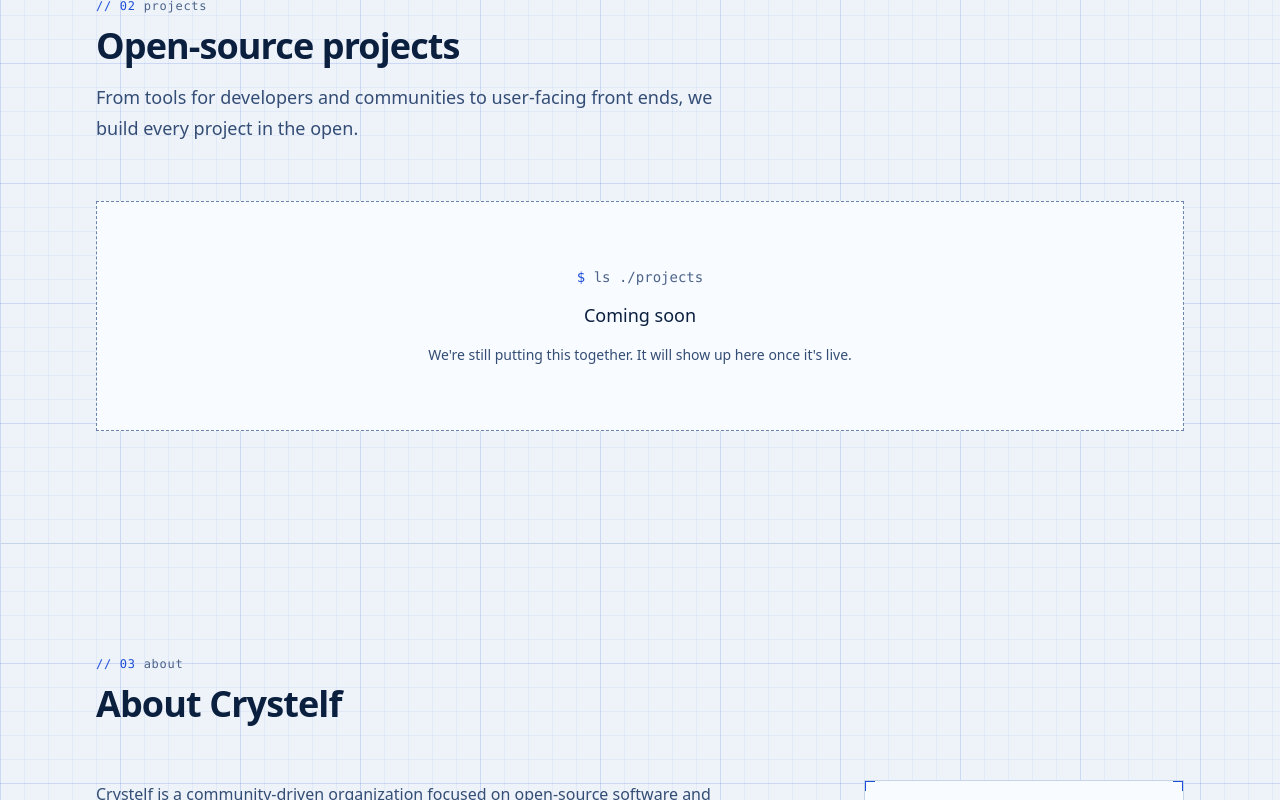
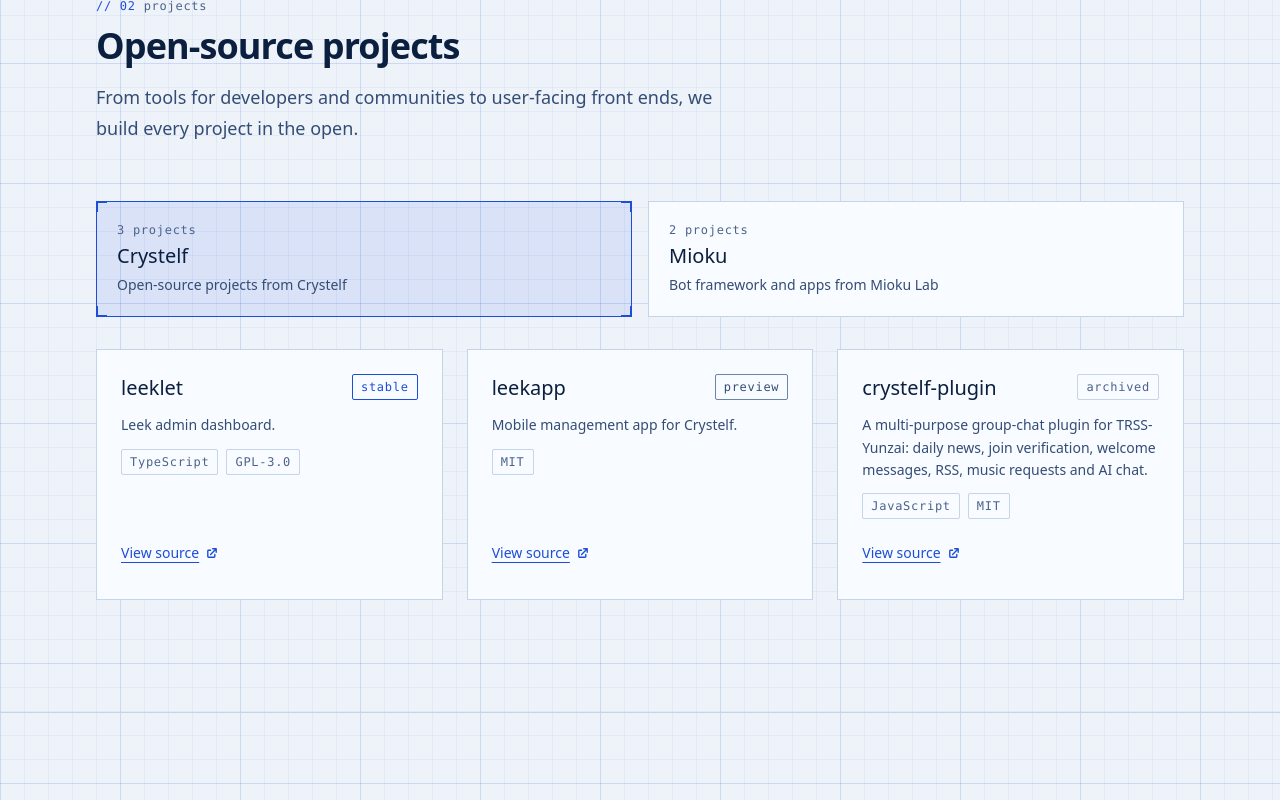
Before and after one commit to crystelf/crystelf-web, a React (Vite) app: page / in a window 1280 px wide. Shown: the part 1497-2297 px from the top of the page. Built offline with nearby package versions, Linux system fonts and the light colour scheme.

Commit message:
feat(projects): 开源项目按 Crystelf 与 Mioku 分组切换并标注状态

```diff
--- a/src/components/sections/CatalogSection.tsx
+++ b/src/components/sections/CatalogSection.tsx
@@ -3,14 +3,14 @@
 import { Section } from "@/components/ui/Section";
 import { SectionHeader } from "@/components/ui/SectionHeader";
 import { useLanguage } from "@/contexts/LanguageContext";
-import type { ProjectItem, ServiceItem } from "@/data/types";
+import type { ServiceItem } from "@/data/types";
 import type { Translations } from "@/locales";
 
 interface CatalogSectionProps {
   id: string;
   index: string;
-  copy: Translations["services"] | Translations["projects"];
-  items: readonly (ServiceItem | ProjectItem)[];
+  copy: Translations["services"];
+  items: readonly ServiceItem[];
 }
 
 export function CatalogSection({ id, index, copy, items }: CatalogSectionProps) {
--- a/src/components/sections/ProjectsSection.tsx
+++ b/src/components/sections/ProjectsSection.tsx
@@ -1,8 +1,121 @@
-import { CatalogSection } from "@/components/sections/CatalogSection";
+import { useRef, useState, type KeyboardEvent } from "react";
+import { EmptyState } from "@/components/ui/EmptyState";
+import { ItemCard, ItemGrid } from "@/components/ui/ItemCard";
+import { Section } from "@/components/ui/Section";
+import { SectionHeader } from "@/components/ui/SectionHeader";
+import { cx } from "@/components/ui/cx";
 import { useLanguage } from "@/contexts/LanguageContext";
-import { projects } from "@/data/projects";
+import { projectGroups, projects } from "@/data/projects";
+import type { ProjectGroup } from "@/data/types";
+
+const tabId = (group: ProjectGroup) => `projects-tab-${group}`;
+const panelId = (group: ProjectGroup) => `projects-panel-${group}`;
+
+function targetIndex(key: string, index: number, last: number): number | null {
+  switch (key) {
+    case "ArrowRight":
+      return index === last ? 0 : index + 1;
+    case "ArrowLeft":
+      return index === 0 ? last : index - 1;
+    case "Home":
+      return 0;
+    case "End":
+      return last;
+    default:
+      return null;
+  }
+}
 
 export function ProjectsSection() {
-  const { t } = useLanguage();
-  return <CatalogSection id="projects" index="02" copy={t.projects} items={projects} />;
+  const { t, locale } = useLanguage();
+  const copy = t.projects;
+  const [active, setActive] = useState<ProjectGroup>(projectGroups[0]);
+  const tabRefs = useRef<Partial<Record<ProjectGroup, HTMLButtonElement | null>>>({});
+  const items = projects.filter((project) => project.group === active);
+
+  const select = (group: ProjectGroup) => {
+    setActive(group);
+    tabRefs.current[group]?.focus();
+  };
+
+  const handleKeyDown = (event: KeyboardEvent<HTMLButtonElement>, index: number) => {
+    const next = targetIndex(event.key, index, projectGroups.length - 1);
+    if (next === null) {
+      return;
+    }
+    event.preventDefault();
+    select(projectGroups[next]);
+  };
+
+  return (
+    <Section id="projects" titleId="projects-title">
+      <SectionHeader
+        index="02"
+        label={copy.label}
+        title={copy.title}
+        subtitle={copy.subtitle}
+        titleId="projects-title"
+      />
+      <div role="tablist" aria-label={copy.tabsLabel} className="mb-8 grid gap-4 sm:grid-cols-2">
+        {projectGroups.map((group, index) => {
+          const selected = group === active;
+          const count = projects.filter((project) => project.group === group).length;
+          const info = copy.groups[group];
+          return (
+            <button
+              key={group}
+              ref={(node) => {
+                tabRefs.current[group] = node;
+              }}
+              type="button"
+              role="tab"
+              id={tabId(group)}
+              aria-selected={selected}
+              aria-controls={panelId(group)}
+              tabIndex={selected ? 0 : -1}
+              onClick={() => setActive(group)}
+              onKeyDown={(event) => handleKeyDown(event, index)}
+              className={cx(
+                "flex min-h-11 cursor-pointer flex-col gap-1 border p-5 text-left transition-colors",
+                selected
+                  ? "corner-marks border-accent bg-accent-soft"
+                  : "border-line bg-surface hover:border-line-strong",
+              )}
+            >
+              <span className="label-mono">
+                {count} {count === 1 ? copy.countOne : copy.countOther}
+              </span>
+              <span className="text-lg font-medium text-fg md:text-xl">{info.name}</span>
+              <span className="text-sm text-fg-muted">{info.description}</span>
+            </button>
+          );
+        })}
+      </div>
+      <div role="tabpanel" id={panelId(active)} aria-labelledby={tabId(active)} tabIndex={0}>
+        {items.length > 0 ? (
+          <ItemGrid key={active}>
+            {items.map((item) => (
+              <li key={item.id}>
+                <ItemCard
+                  title={item.name}
+                  description={item.description[locale]}
+                  href={item.url}
+                  actionLabel={copy.itemAction}
+                  tags={item.tags}
+                  status={{ label: copy.status[item.status], tone: item.status }}
+                />
+              </li>
+            ))}
+          </ItemGrid>
+        ) : (
+          <EmptyState
+            key={active}
+            command={copy.emptyCommand}
+            title={t.emptyState.comingSoon}
+            description={t.emptyState.description}
+          />
+        )}
+      </div>
+    </Section>
+  );
 }
--- a/src/components/ui/ItemCard.tsx
+++ b/src/components/ui/ItemCard.tsx
@@ -1,5 +1,7 @@
 import type { ReactNode } from "react";
 import { ExternalHint } from "@/components/ui/ExternalHint";
+import { cx } from "@/components/ui/cx";
+import type { ProjectStatus } from "@/data/types";
 import { useReveal } from "@/hooks/useReveal";
 
 interface ItemCardProps {
@@ -8,12 +10,31 @@
   href: string;
   actionLabel: string;
   tags?: readonly string[];
+  status?: { label: string; tone: ProjectStatus };
 }
 
-export function ItemCard({ title, description, href, actionLabel, tags }: ItemCardProps) {
+const statusTone: Record<ProjectStatus, string> = {
+  stable: "border-accent text-accent",
+  preview: "border-line-strong text-fg-muted",
+  archived: "border-line text-fg-subtle",
+};
+
+export function ItemCard({ title, description, href, actionLabel, tags, status }: ItemCardProps) {
   return (
     <article className="flex h-full flex-col gap-3 border border-line bg-surface p-6">
-      <h3 className="text-lg font-medium text-fg md:text-xl">{title}</h3>
+      <div className="flex items-start justify-between gap-3">
+        <h3 className="text-lg font-medium text-fg md:text-xl">{title}</h3>
+        {status && (
+          <span
+            className={cx(
+              "label-mono shrink-0 rounded-xs border px-2 py-1",
+              statusTone[status.tone],
+            )}
+          >
+            {status.label}
+          </span>
+        )}
+      </div>
       <p className="text-sm text-fg-muted">{description}</p>
       {tags && tags.length > 0 && (
         <ul className="flex flex-wrap gap-2">
--- a/src/data/projects.ts
+++ b/src/data/projects.ts
@@ -1,3 +1,68 @@
-import type { ProjectItem } from "@/data/types";
+import type { ProjectGroup, ProjectItem } from "@/data/types";
 
-export const projects: readonly ProjectItem[] = [];
+export const projectGroups: readonly ProjectGroup[] = ["crystelf", "mioku"];
+
+export const projects: readonly ProjectItem[] = [
+  {
+    id: "leeklet",
+    name: "leeklet",
+    group: "crystelf",
+    status: "stable",
+    description: {
+      "zh-CN": "大葱管理后台。",
+      "en-US": "Leek admin dashboard.",
+    },
+    url: "https://github.com/crystelf/leeklet",
+    tags: ["TypeScript", "GPL-3.0"],
+  },
+  {
+    id: "leekapp",
+    name: "leekapp",
+    group: "crystelf",
+    status: "preview",
+    description: {
+      "zh-CN": "移动端晶灵管理软件。",
+      "en-US": "Mobile management app for Crystelf.",
+    },
+    url: "https://github.com/crystelf/leekapp",
+    tags: ["MIT"],
+  },
+  {
+    id: "crystelf-plugin",
+    name: "crystelf-plugin",
+    group: "crystelf",
+    status: "archived",
+    description: {
+      "zh-CN":
+        "适用于 TRSS-Yunzai 的多功能群娱乐插件，提供 60s 早报、入群验证、欢迎语、RSS 订阅、点歌与 AI 对话等功能。",
+      "en-US":
+        "A multi-purpose group-chat plugin for TRSS-Yunzai: daily news, join verification, welcome messages, RSS, music requests and AI chat.",
+    },
+    url: "https://github.com/Jerryplusy/crystelf-plugin",
+    tags: ["JavaScript", "MIT"],
+  },
+  {
+    id: "mioku",
+    name: "mioku",
+    group: "mioku",
+    status: "stable",
+    description: {
+      "zh-CN": "以初音未来为主题，轻量、跨平台、插件式的机器人框架。",
+      "en-US": "A lightweight, cross-platform, plugin-based bot framework themed around Hatsune Miku.",
+    },
+    url: "https://github.com/mioku-lab/mioku",
+    tags: ["TypeScript", "MIT"],
+  },
+  {
+    id: "mioku-app",
+    name: "mioku-app",
+    group: "mioku",
+    status: "preview",
+    description: {
+      "zh-CN": "Mioku 智能体移动端。",
+      "en-US": "Mobile app for Mioku agents.",
+    },
+    url: "https://github.com/mioku-lab/mioku-app",
+    tags: ["MIT"],
+  },
+];
--- a/src/data/types.ts
+++ b/src/data/types.ts
@@ -10,10 +10,16 @@
   tags?: readonly string[];
 }
 
+export type ProjectGroup = "crystelf" | "mioku";
+
+export type ProjectStatus = "stable" | "preview" | "archived";
+
 export interface ProjectItem {
   id: string;
   name: string;
   description: LocalizedText;
   url: string;
+  group: ProjectGroup;
+  status: ProjectStatus;
   tags?: readonly string[];
 }
--- a/src/locales/en-US.ts
+++ b/src/locales/en-US.ts
@@ -73,6 +73,18 @@
       "From tools for developers and communities to user-facing front ends, we build every project in the open.",
     emptyCommand: "ls ./projects",
     itemAction: "View source",
+    tabsLabel: "Project groups",
+    groups: {
+      crystelf: { name: "Crystelf", description: "Open-source projects from Crystelf" },
+      mioku: { name: "Mioku", description: "Bot framework and apps from Mioku Lab" },
+    },
+    countOne: "project",
+    countOther: "projects",
+    status: {
+      stable: "stable",
+      preview: "preview",
+      archived: "archived",
+    },
   },
   emptyState: {
     comingSoon: "Coming soon",
--- a/src/locales/zh-CN.ts
+++ b/src/locales/zh-CN.ts
@@ -67,6 +67,18 @@
       "从面向开发者与社区的工具，到面向用户的前端应用，我们以开源的方式构建每一个项目。",
     emptyCommand: "ls ./projects",
     itemAction: "查看源码",
+    tabsLabel: "项目分组",
+    groups: {
+      crystelf: { name: "Crystelf", description: "晶灵工作室的开源项目" },
+      mioku: { name: "Mioku", description: "Mioku Lab 的机器人框架与应用" },
+    },
+    countOne: "个项目",
+    countOther: "个项目",
+    status: {
+      stable: "stable",
+      preview: "preview",
+      archived: "archived",
+    },
   },
   emptyState: {
     comingSoon: "即将上线",
```
